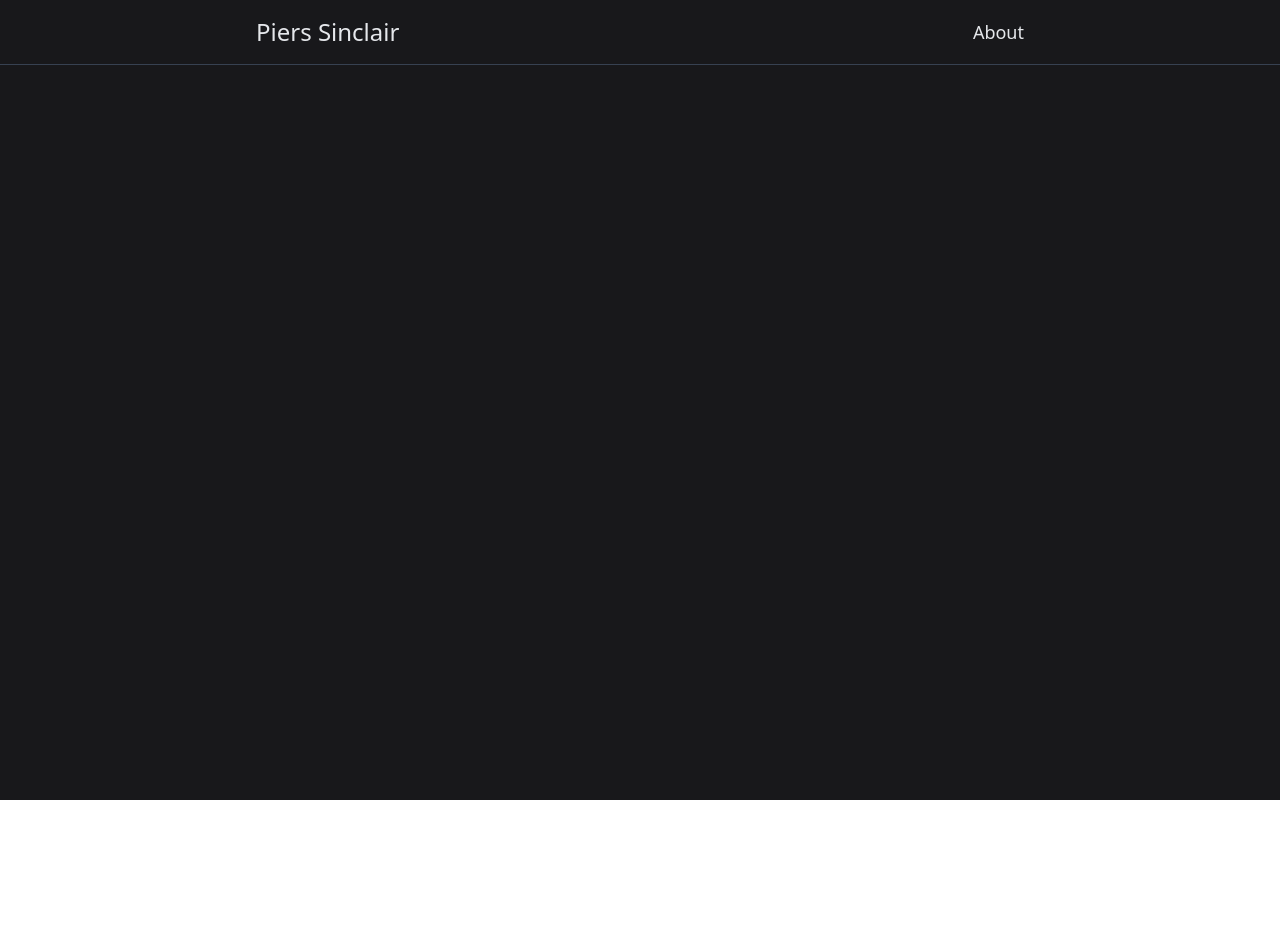
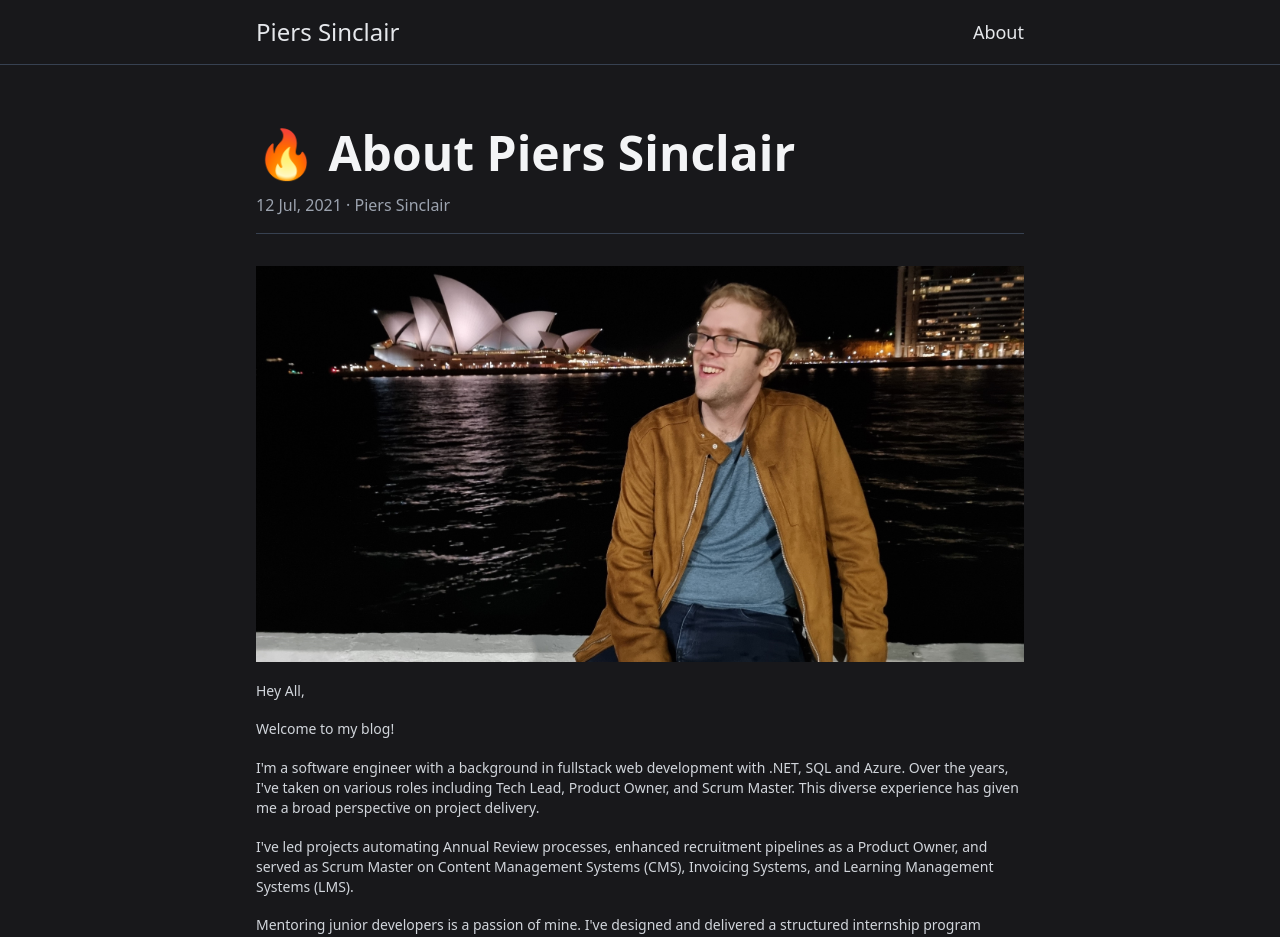
Before and after one commit to piers-sinclair/pierssinclair.github.io, a React (Create React App) app in the folder pierssinclair-blog/: page /about/2021-07-12-About-Piers-Sinclair in a window 1280 px wide. Shown: the top 937 px of the page. Before the commit the page ends 800 px from the top, so only its background shows below. Built offline with nearby package versions, Linux system fonts and the light colour scheme.

Commit message:
Rejig about page

```diff
--- a/pierssinclair-blog/public/posts/2021-07-12-About-Piers-Sinclair.md
+++ b/pierssinclair-blog/public/posts/2021-07-12-About-Piers-Sinclair.md
@@ -6,13 +6,14 @@ categories: about
 author: Piers Sinclair
 published: true
 ---
+
 ![Piers Sinclair](/assets/images/2021-07-12-piers.jpg)
 
 Hey All,
 
 Welcome to my blog!
 
-I'm a Delivery Lead with a strong background in Software Engineering. Over the years, I've taken on various roles including Tech Lead, Product Owner, and Scrum Master. This diverse experience has given me a broad perspective on project delivery.
+I'm a software engineer with a background in fullstack web development with .NET, SQL and Azure. Over the years, I've taken on various roles including Tech Lead, Product Owner, and Scrum Master. This diverse experience has given me a broad perspective on project delivery.
 
 I've led projects automating Annual Review processes, enhanced recruitment pipelines as a Product Owner, and served as Scrum Master on Content Management Systems (CMS), Invoicing Systems, and Learning Management Systems (LMS).
 
--- a/pierssinclair-blog/src/App.tsx
+++ b/pierssinclair-blog/src/App.tsx
@@ -5,7 +5,6 @@ import React from "react";
 import { BrowserRouter as Router, Route, Routes } from "react-router-dom";
 
 import Home from "./pages/home/Home";
-import About from "./pages/about/About";
 import Post from "./pages/post/Post";
 
 const App: React.FC = () => {
@@ -15,7 +14,7 @@ const App: React.FC = () => {
         <Header />
         <Routes>
           <Route path="/" element={<Home />} />
-          <Route path="/about" element={<About />} />
+          <Route path="/about/:slug" element={<Post />} />
           <Route path="/post/:slug" element={<Post />} />
 
         </Routes>
--- a/pierssinclair-blog/src/pages/about/About.tsx
+++ /dev/null
@@ -1,14 +0,0 @@
-import React from "react";
-
-const About: React.FC = () => {
-  return (
-    <div className="container mx-auto py-8 px-6">
-      <h1 className="text-3xl font-bold text-gray-800">About Us</h1>
-      <p className="mt-4 text-gray-600">
-        This page provides information about the website and its creators. You can learn more about our goals, team, and mission here.
-      </p>
-    </div>
-  );
-};
-
-export default About;
--- a/pierssinclair-blog/src/pages/header/Header.tsx
+++ b/pierssinclair-blog/src/pages/header/Header.tsx
@@ -6,7 +6,7 @@ function Header() {
     <header className="py-4">
       <div className="max-w-3xl  mx-auto flex justify-between items-center">
         <Link to="/" className="text-2xl text-gray-200 hover:text-gray-400 hover:underline">Piers Sinclair</Link>
-        <Link to="/about" className="text-lg text-gray-200 hover:text-gray-400 hover:underline">About</Link>
+        <Link to="/about/2021-07-12-About-Piers-Sinclair" className="text-lg text-gray-200 hover:text-gray-400 hover:underline">About</Link>
       </div>
       <hr className="border-gray-700 mt-4" />
     </header>
--- a/pierssinclair-blog/src/pages/post/Post.tsx
+++ b/pierssinclair-blog/src/pages/post/Post.tsx
@@ -12,6 +12,7 @@ const BlogPost: React.FC = () => {
         if(!slug)
             return;
 
+        console.log(slug);
         const loadPost = async (fileName: string) => {
             const post = await fetchPost(fileName);
             setPost(post);
```
